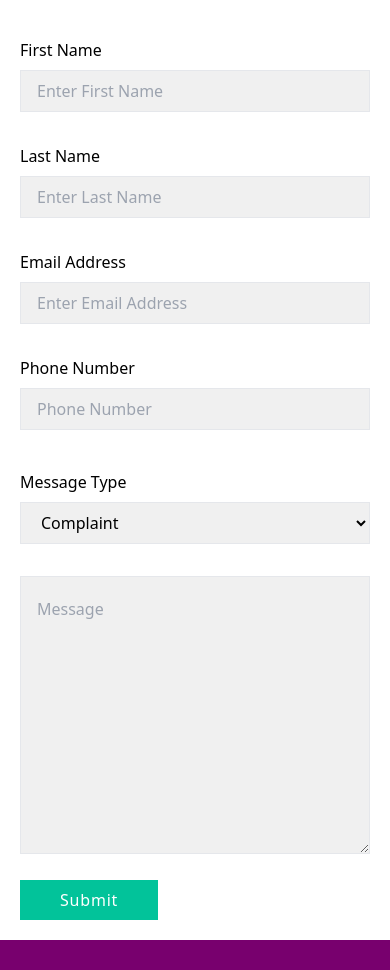
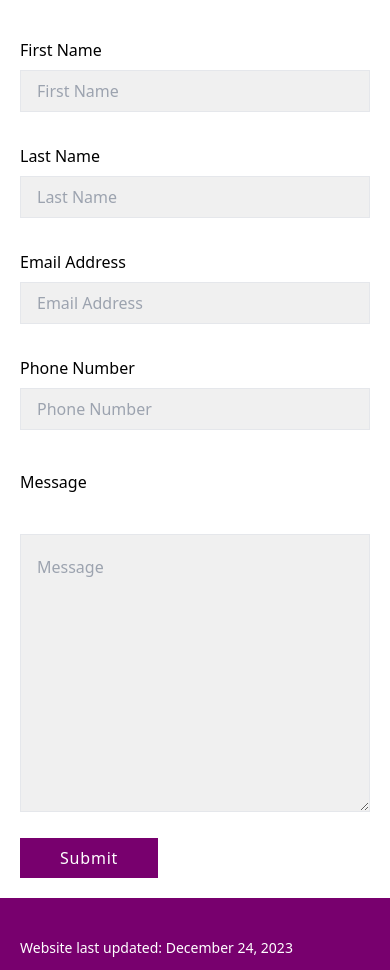
Before and after one commit to blackhorsese/evisaksa, a React (Create React App) app: page /contact-us in a window 390 px wide. Shown: the part 378-1348 px from the top of the page. Built offline with nearby package versions, Linux system fonts and the light colour scheme.

Commit message:
Update contact.jsx

```diff
--- a/src/component/step/contact.jsx
+++ b/src/component/step/contact.jsx
@@ -8,10 +8,9 @@ const Contact = () => {
 
   const [email, setEmail] = useState('');
   const location = useLocation();
-  const [name, setName] = useState('');
-  const [company, setCompany] = useState ('');
+  const [first_name, setFirst_name] = useState('');
+  const [last_name, setLast_name] = useState ('');
   const [number, setNumber] = useState ('');
-  const [subject, setSubject] = useState ('');
   const [message, setMessage] = useState ('');
   const [success, setSuccess] = useState(false);
   const [loading, setLoading] = useState(false);
@@ -20,18 +19,17 @@ const Contact = () => {
     event.preventDefault();
     setLoading(true);
     const templateParams = {
-        name: name,
-        company: company,
+        first_name: first_name,
+        last_name: last_name,
         email: email,
         number: number,
-        subject: subject,
         message: message,
     };
     emailjs.send(
-      'service_ckzlh2f',
-      'template_uwmp5uo',
+      'service_t0mmzxm',
+      'template_zpyvp5q',
       templateParams,
-      'QQIaVyUi87kjZFhBr'
+      'a5SikSpJjSDiomd52'
     )
       .then((response) => {
         console.log('SUCCESS!', response.status, response.text);
@@ -74,12 +72,11 @@ const Contact = () => {
                             </h1>
                             <input
                                 className='bg-[#f0f0f0] border py-2 w-full px-4 mx-auto'
-                                placeholder='Enter First Name'
-                                type="name"
-                                id="name"
-                                value={name}
+                                placeholder='First Name'
+                                type="text"
+                                value={first_name}
                                 required
-                                onChange={(event) => setName(event.target.value)}
+                                onChange={(event) => setFirst_name(event.target.value)}
                             />
                         </div>
                         <div className='py-3'>
@@ -88,12 +85,11 @@ const Contact = () => {
                             </h1>
                             <input
                                 className='bg-[#f0f0f0] border py-2 w-full px-4 mx-auto md:mt-0'
-                                placeholder='Enter Last Name'
-                                type="company"
-                                id="company"
-                                value={company}
+                                placeholder='Last Name'
+                                type="text"
+                                value={last_name}
                                 required
-                                onChange={(event) => setCompany(event.target.value)}
+                                onChange={(event) => setLast_name(event.target.value)}
                             />
                         </div>
                         <div className='py-3'>
@@ -102,9 +98,8 @@ const Contact = () => {
                             </h1>
                             <input
                                 className='bg-[#f0f0f0] border py-2 w-full px-4 mx-auto'
-                                placeholder='Enter Email Address'
+                                placeholder='Email Address'
                                 type="email"
-                                id="email"
                                 value={email}
                                 required
                                 onChange={(event) => setEmail(event.target.value)}
@@ -118,7 +113,6 @@ const Contact = () => {
                                 className='bg-[#f0f0f0] border py-2 w-full px-4 mx-auto'
                                 placeholder='Phone Number'
                                 type="number"
-                                id="number"
                                 value={number}
                                 required
                                 onChange={(event) => setNumber(event.target.value)}
@@ -127,31 +121,8 @@ const Contact = () => {
                     </div>
                     <div className='mt-5'>
                         <h1 className='py-2'>
-                            Message Type
+                            Message
                         </h1>
-                        <select
-
-                            className='bg-[#f0f0f0] border w-full md:w-96 px-4 mx-auto py-2'
-                            placeholder='Subject'
-                            type="subject"
-                            id="subject"
-                            value={subject}
-                            required
-                            onChange={(event) => setSubject(event.target.value)}
-                        >
-                            <option>
-                                Complaint
-                            </option>
-                            <option value="Emergency">
-                                Emergency
-                            </option>
-                            <option value="Enquiry">
-                                Enquiry
-                            </option>
-                            <option>
-                                Suggestion
-                            </option>
-                        </select>
                         <textarea
                             className='bg-[#f0f0f0] border pb-52 py-5 w-full px-4 mx-auto mt-8 overflow-y-hidden'
                             placeholder='Message'
@@ -163,12 +134,12 @@ const Contact = () => {
                         />
                     </div>
                     <div className='items-center'>
-                        <button className='bg-secondary px-10 tracking-wider py-2 md:mt-10 mt-5 text-white' type="submit">
+                        <button className='bg-[#78006E] px-10 tracking-wider py-2 md:mt-10 mt-5 text-white' type="submit">
                             {loading ? 'Loading...' : 'Submit'}
                         </button>
                     </div>
                 </div>}
-                {success && <p className='justify-center mx-auto text-center pt-10 font-semibold text-[#CD252B]'>Email sent successfully!</p>}
+                {success && <p className='justify-center mx-auto font-semibold text-secondary pb-40'>Email sent successfully!</p>}
             </form>
         </div>
     </div>
```
